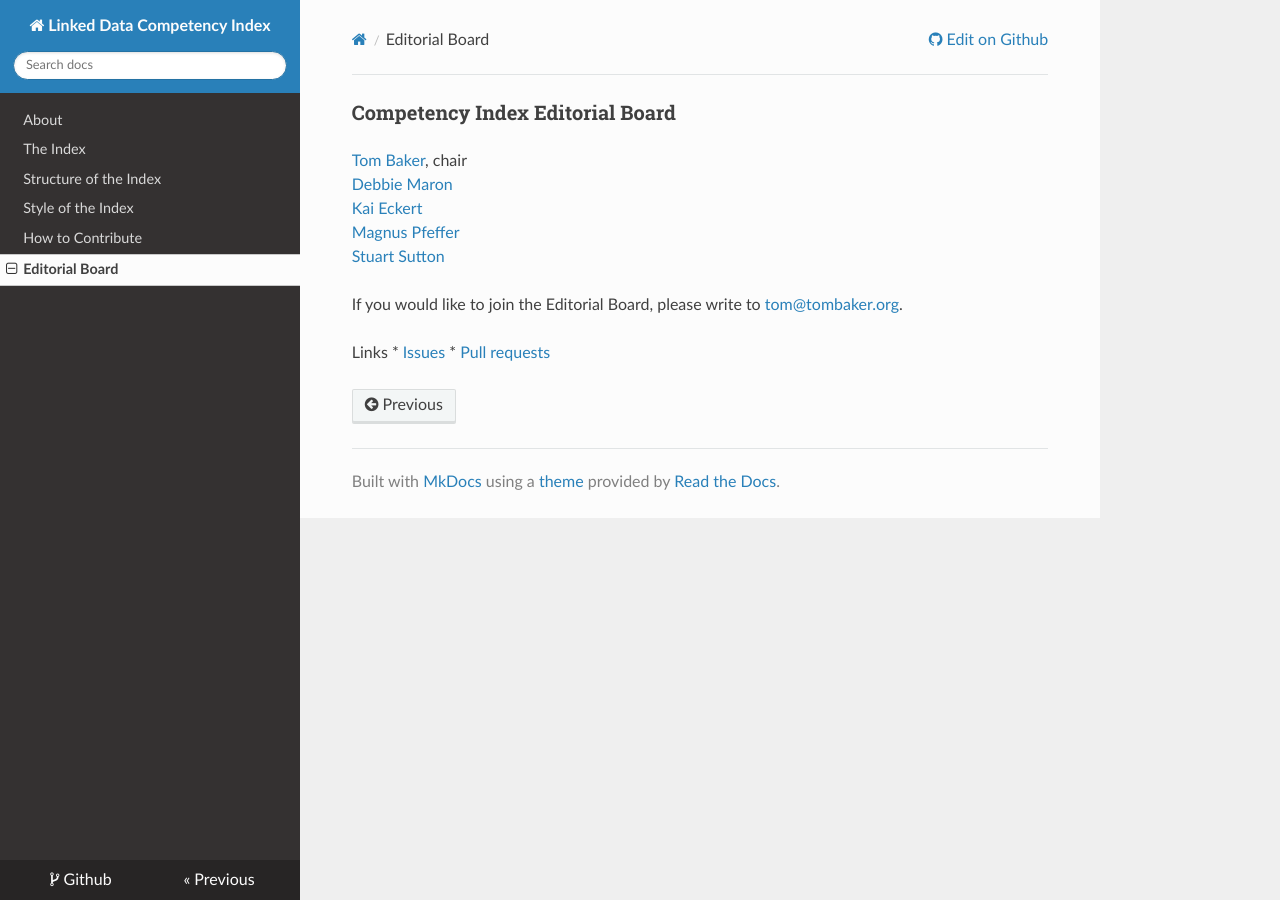
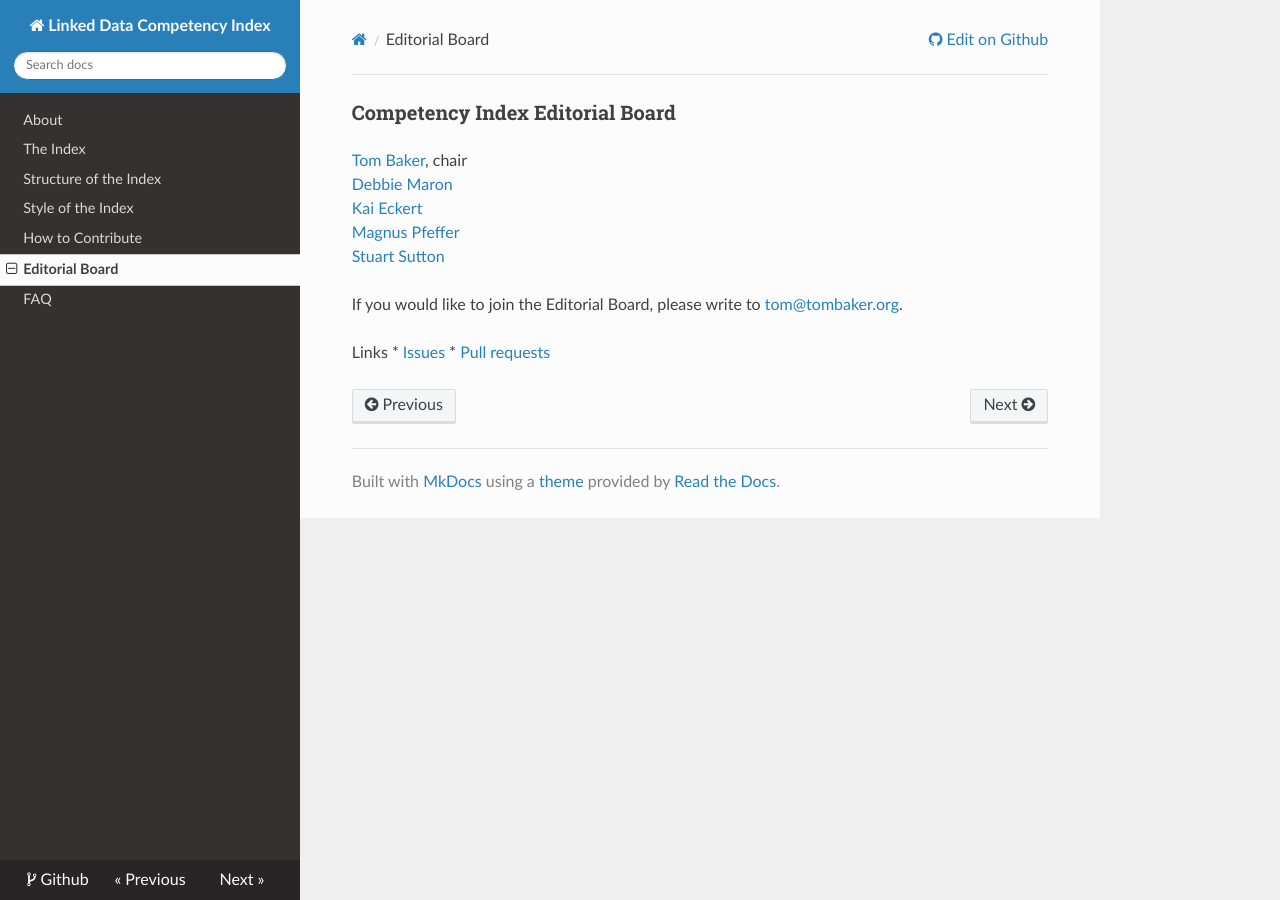
Before and after one commit to dcmi/ldci, an MkDocs documentation site: the page built from docs/board.md, in a window 1280 px wide. Built offline with MkDocs 1.6.1, drawn with Linux system fonts in a browser that asks for light colours; nearby versions of some CDN libraries; old or Windows-style settings are respelled for this version of MkDocs.

Commit message:
../mkdocs.yml

```diff
--- a/mkdocs.yml
+++ b/mkdocs.yml
@@ -6,6 +6,7 @@ pages:
     - Style of the Index: 'style.md'
     - How to Contribute: 'process.md'
     - Editorial Board: 'board.md'
+    - FAQ: 'faq.md'
 theme: 'readthedocs'
 repo_url: https://github.com/dcmi/ldci
 repo_name: 'Github'
```
